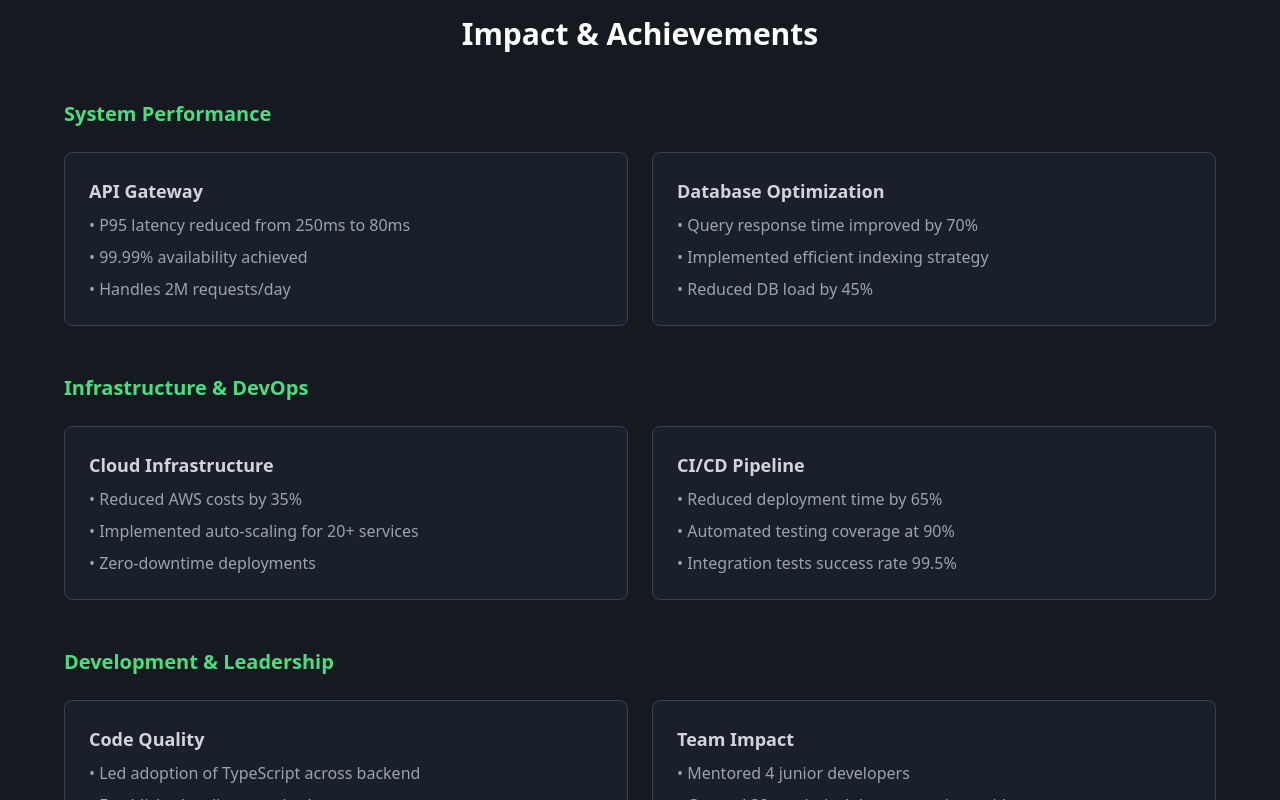
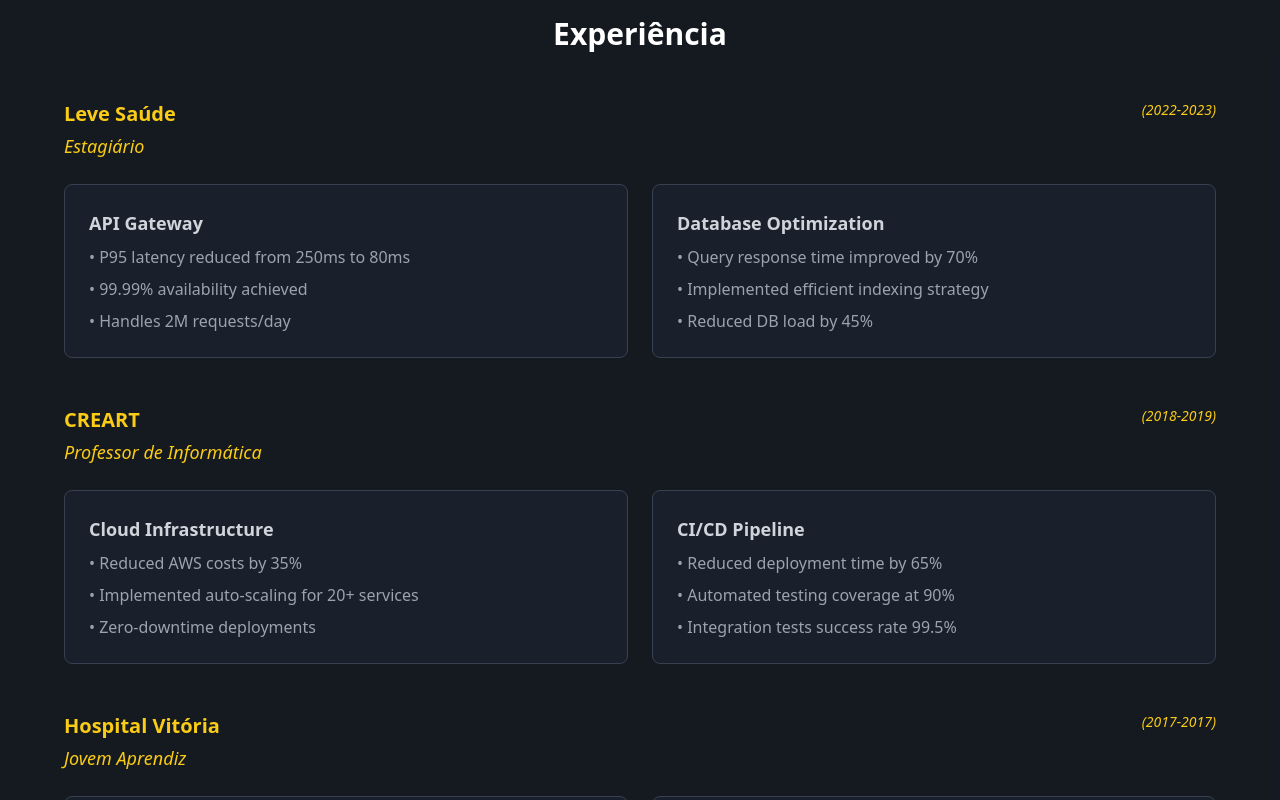
Before and after one commit to filipealmeida97/myResume, a Next.js app: page / in a window 1280 px wide. Shown: the part 1980-2780 px from the top of the page. Built offline with nearby package versions, Linux system fonts and the light colour scheme.

Commit message:
added infos

```diff
--- a/app/components/SystemArchitecture.tsx
+++ b/app/components/SystemArchitecture.tsx
@@ -50,7 +50,7 @@
 							<h3 className="text-2xl font-bold mb-4">{project.title}</h3>
 							<p className="text-gray-400 mb-6">{project.description}</p>
 							<div className="mb-6">
-								<h4 className="text-lg font-semibold mb-2">Key Achievements:</h4>
+								<h4 className="text-lg font-semibold mb-2">Principais realizações:</h4>
 								<ul className="list-disc list-inside space-y-2 text-gray-300">
 									{project.details.map((detail, i) => (
 										<li key={i}>{detail}</li>
--- a/app/components/TechnicalMetrics.tsx
+++ b/app/components/TechnicalMetrics.tsx
@@ -7,13 +7,21 @@
 		<section className="py-20 px-4 bg-gray-900/50">
 			<div className="max-w-6xl mx-auto">
 				<motion.h2 initial={{ opacity: 0 }} whileInView={{ opacity: 1 }} viewport={{ once: true }} className="text-3xl font-bold mb-12 text-center">
-					Impact & Achievements
+					Experiência
 				</motion.h2>
 
 				<div className="grid grid-cols-1 gap-12">
 					{/* System Performance */}
 					<div>
-						<h3 className="text-xl font-semibold mb-6 text-green-400">System Performance</h3>
+						<div className='grid  grid-cols-2'>
+							<div className='flex flex-col justify-start'>
+								<h3 className="text-xl font-semibold mb-1 text-yellow-400">Leve Saúde</h3>
+								<p className="text-lg font-light italic mb-6 text-yellow-400">Estagiário</p>
+							</div>
+							<div className='flex justify-end'>
+								<p className='text-sm text-yellow-400 italic'>(2022-2023)</p>
+							</div>
+						</div>
 						<div className="grid grid-cols-1 md:grid-cols-2 gap-6">
 							<motion.div
 								initial={{ opacity: 0, scale: 0.95 }}
@@ -46,7 +54,15 @@
 
 					{/* Infrastructure & DevOps */}
 					<div>
-						<h3 className="text-xl font-semibold mb-6 text-green-400">Infrastructure & DevOps</h3>
+						<div className='grid  grid-cols-2'>
+							<div className='flex flex-col justify-start'>
+								<h3 className="text-xl font-semibold mb-1 text-yellow-400">CREART</h3>
+								<p className="text-lg font-light italic mb-6 text-yellow-400">Professor de Informática</p>
+							</div>
+							<div className='flex justify-end'>
+								<p className='text-sm text-yellow-400 italic'>(2018-2019)</p>
+							</div>
+						</div>
 						<div className="grid grid-cols-1 md:grid-cols-2 gap-6">
 							<motion.div
 								initial={{ opacity: 0, scale: 0.95 }}
@@ -79,7 +95,15 @@
 
 					{/* Development & Leadership */}
 					<div>
-						<h3 className="text-xl font-semibold mb-6 text-green-400">Development & Leadership</h3>
+						<div className='grid  grid-cols-2'>
+							<div className='flex flex-col justify-start'>
+								<h3 className="text-xl font-semibold mb-1 text-yellow-400">Hospital Vitória</h3>
+								<p className="text-lg font-light italic mb-6 text-yellow-400">Jovem Aprendiz</p>
+							</div>
+							<div className='flex justify-end'>
+								<p className='text-sm text-yellow-400 italic'>(2017-2017)</p>
+							</div>
+						</div>
 						<div className="grid grid-cols-1 md:grid-cols-2 gap-6">
 							<motion.div
 								initial={{ opacity: 0, scale: 0.95 }}
```
